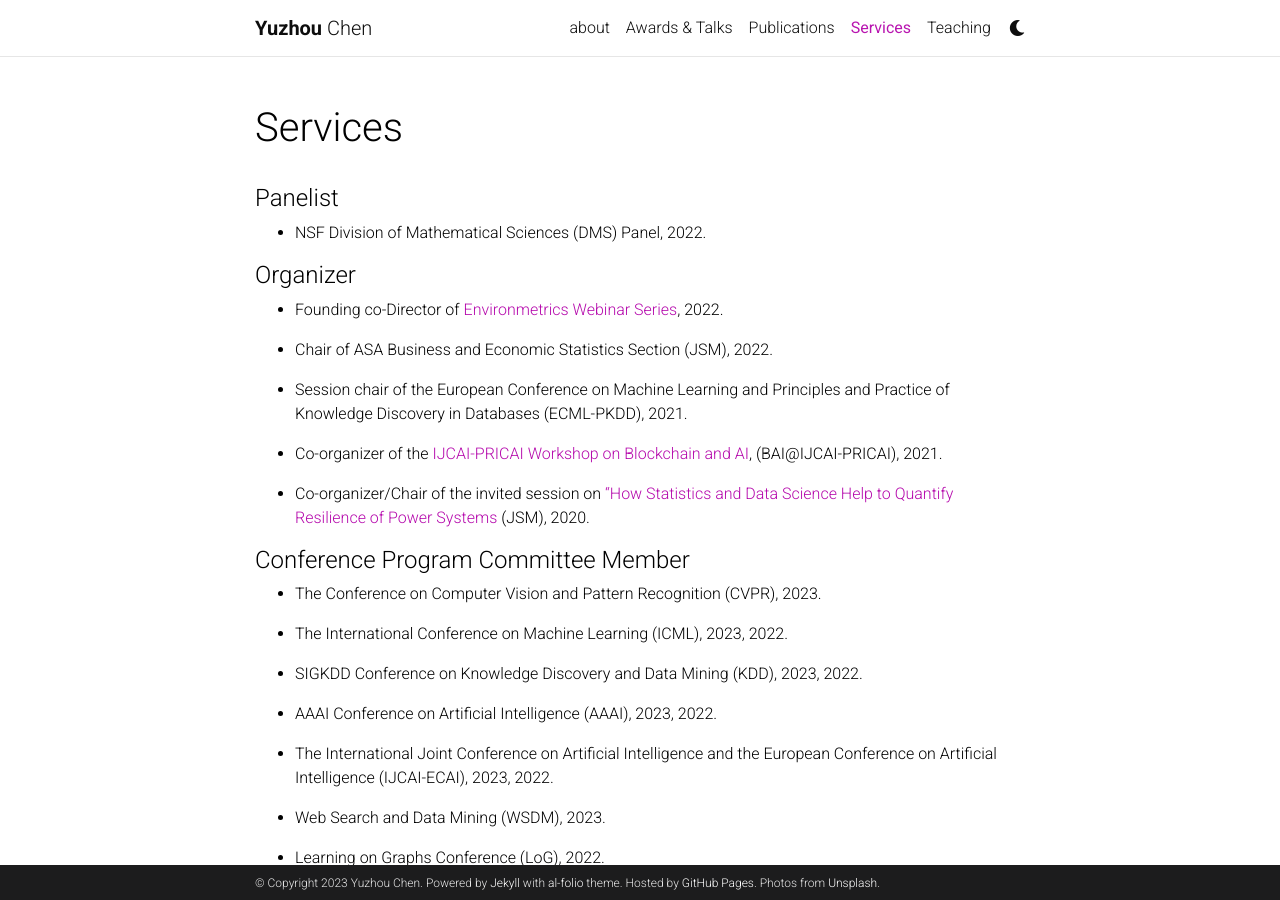
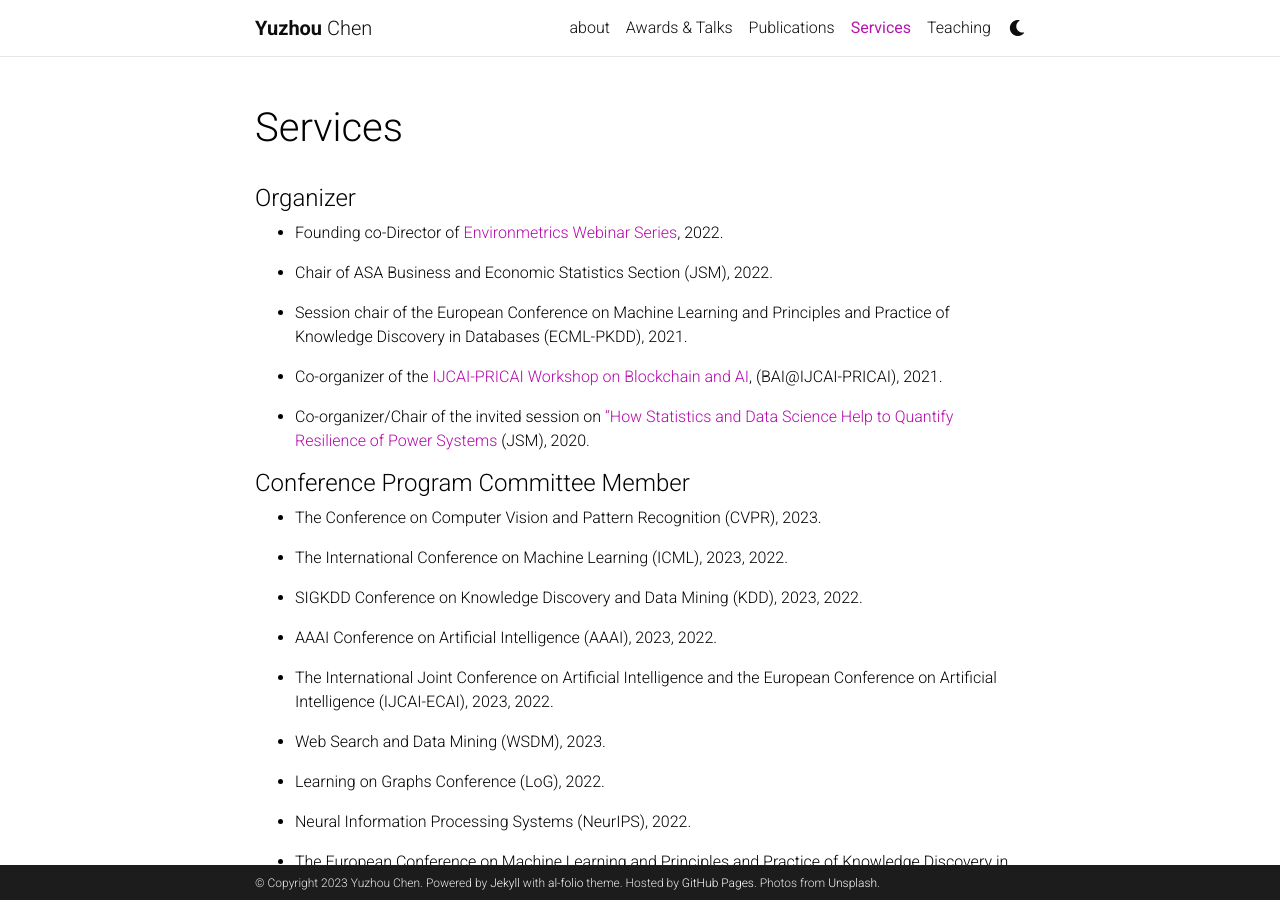
Before and after one commit to yuzhouguangc/yuguang_website, a Jekyll site: the page built from _pages/services.md, in a window 1280 px wide and 900 px high. Built offline with Jekyll 4.4.1, drawn with Linux system fonts in a browser that asks for light colours; comment, search, counter and statistics services are not loaded; a style sheet for code colours, icons or effects is not loaded.

Commit message:
Update services.md

```diff
--- a/_pages/services.md
+++ b/_pages/services.md
@@ -5,9 +5,6 @@ title: Services
 description:
 nav: true
 ---
-
-#### Panelist
-- NSF Division of Mathematical Sciences (DMS) Panel, 2022.
 
 #### Organizer
 
```
